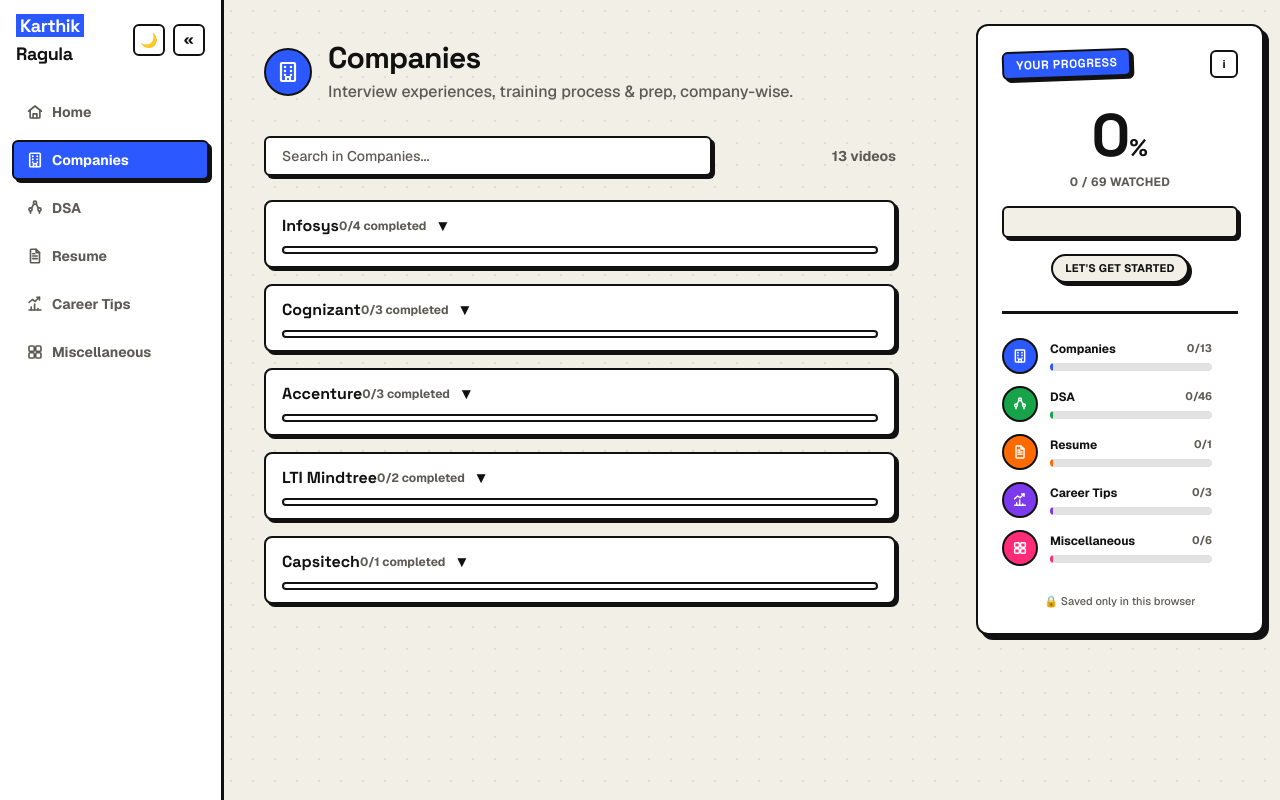
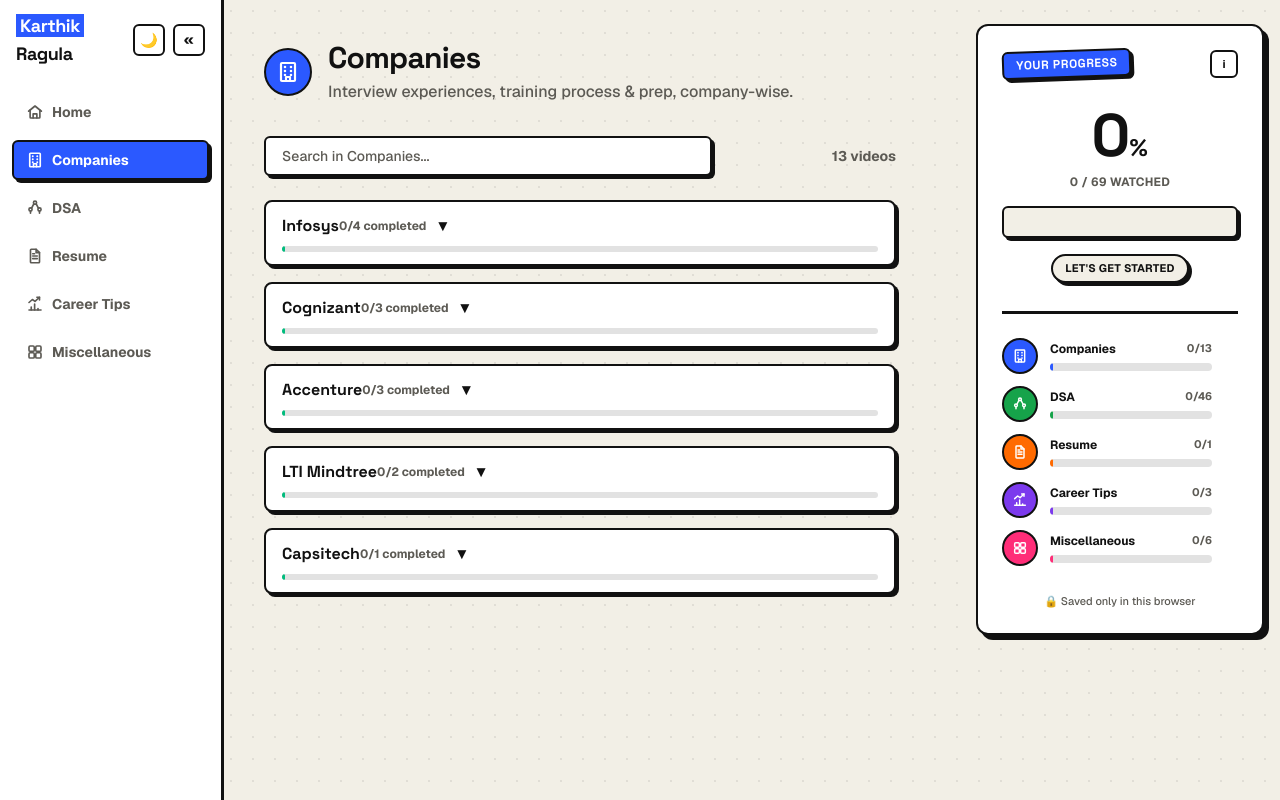
Before and after one commit to Ragulakarthik/karthikragula, a Next.js app: page /category/companies in a window 1280 px wide. Built offline with nearby package versions, Linux system fonts and the light colour scheme.

Commit message:
Fix duration badge and progress bar contrast in dark mode, shrink footer

```diff
--- a/src/components/CompanyAccordion.js
+++ b/src/components/CompanyAccordion.js
@@ -57,10 +57,10 @@
                 </div>
               </div>
               <div
-                className={`h-2 w-full overflow-hidden rounded border-2 ${isOpen ? "border-white/60" : "border-[var(--line)]"}`}
+                className={`h-1.5 w-full overflow-hidden rounded-full ${isOpen ? "bg-white/25" : "bg-[var(--line)]/12"}`}
               >
                 <div
-                  className={`h-full transition-all duration-500 ${isOpen ? "bg-white" : "bg-emerald-500"}`}
+                  className={`h-full min-w-[3px] rounded-full transition-all duration-500 ${isOpen ? "bg-white" : "bg-emerald-500"}`}
                   style={{ width: `${pct}%` }}
                 />
               </div>
--- a/src/components/Footer.js
+++ b/src/components/Footer.js
@@ -34,8 +34,8 @@
   if (pathname !== "/") return null;
 
   return (
-    <footer className="mt-auto border-t-[3px] border-[var(--line)] py-8 text-sm font-medium text-[var(--muted)]">
-      <div className="flex w-full flex-col items-center gap-4 px-4 sm:flex-row sm:justify-between sm:px-6 lg:px-10 2xl:px-16">
+    <footer className="mt-auto flex justify-center border-t-[3px] border-[var(--line)] py-4 text-sm font-medium text-[var(--muted)]">
+      <div className="flex w-full max-w-3xl flex-col items-center gap-4 px-4 sm:flex-row sm:justify-between sm:px-6">
         <p>&copy; {new Date().getFullYear()} Karthik Ragula. All rights reserved.</p>
         <div className="flex flex-wrap items-center justify-center gap-3">
           {SOCIAL_LINKS.map(({ label, href, Icon }) => (
--- a/src/components/VideoCard.js
+++ b/src/components/VideoCard.js
@@ -30,7 +30,7 @@
           className={`object-cover transition duration-300 group-hover:scale-105 ${isDone ? "opacity-80" : ""}`}
         />
         {duration && (
-          <span className="absolute bottom-1.5 right-1.5 rounded border-2 border-[var(--line)] bg-white px-1.5 py-0.5 text-xs font-bold">
+          <span className="absolute bottom-1.5 right-1.5 rounded border-2 border-[var(--line)] bg-[var(--surface)] px-1.5 py-0.5 text-xs font-bold text-[var(--ink)]">
             {duration}
           </span>
         )}
```
